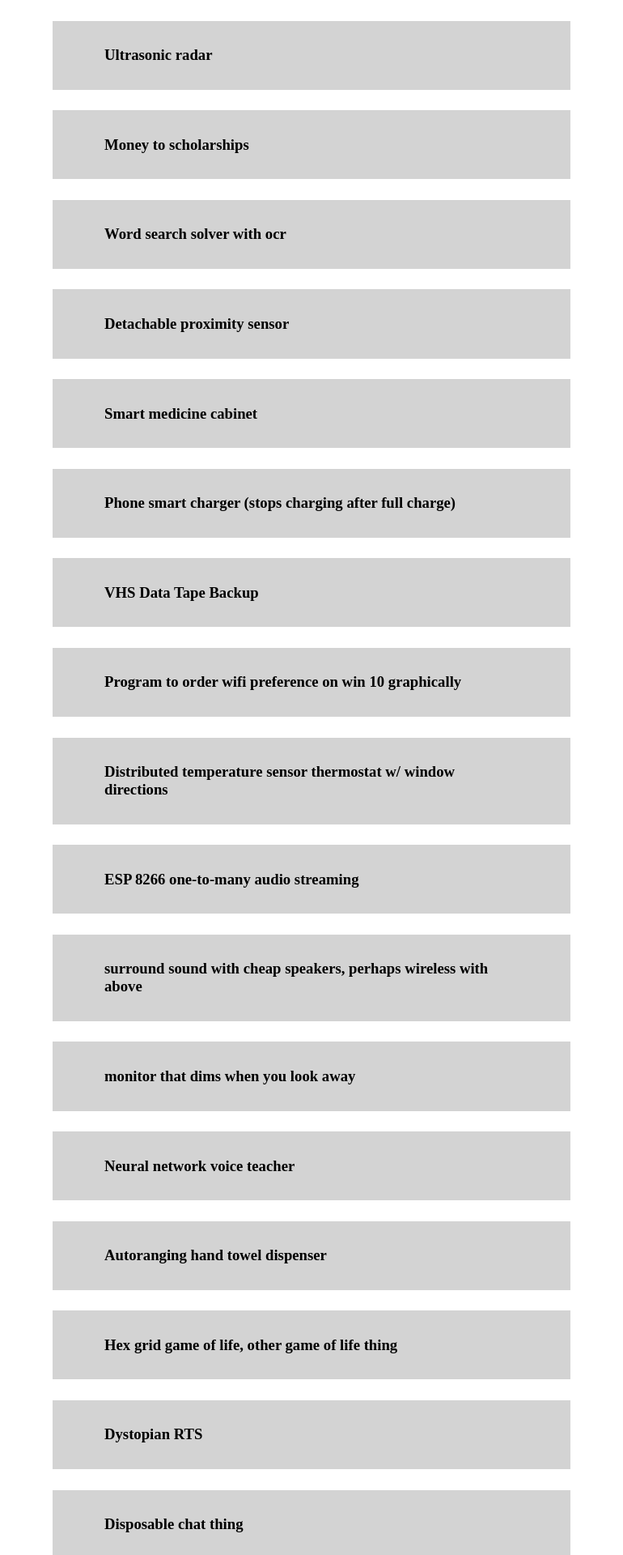
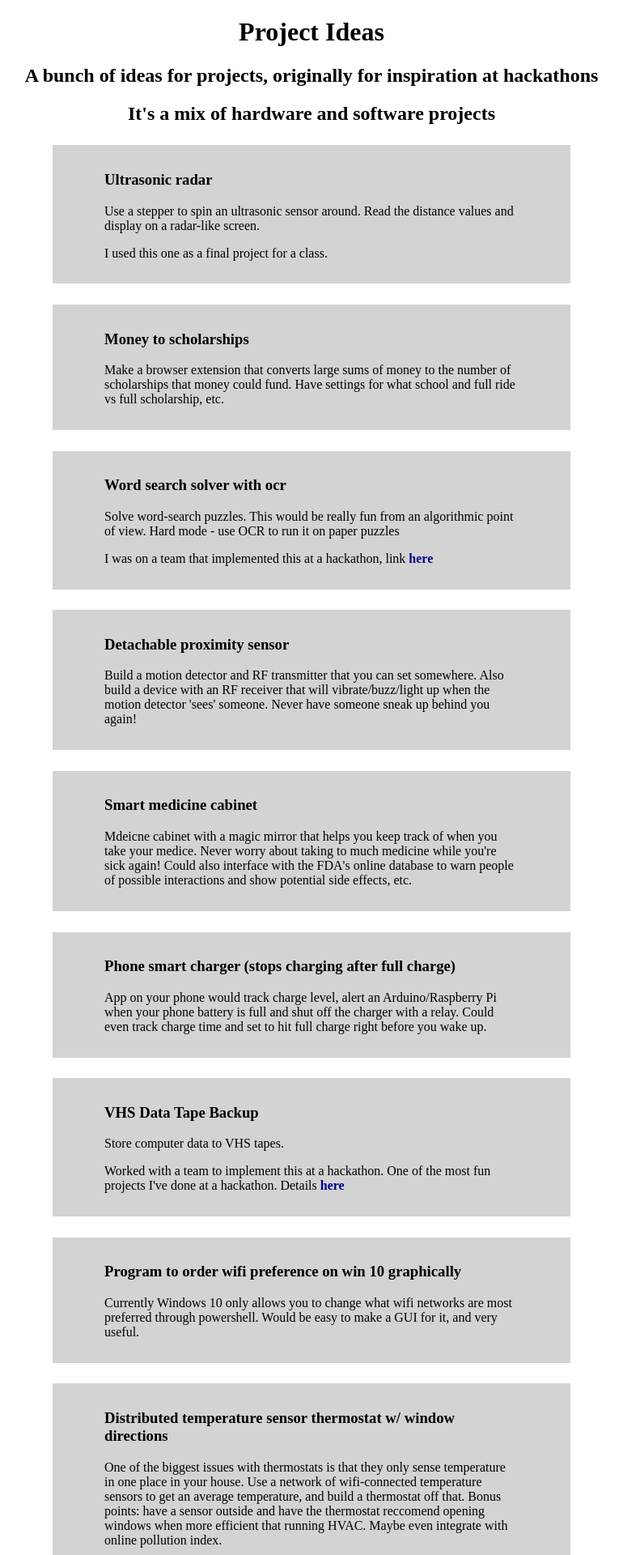
Before and after one commit to ofthedove/andrewcombs13.info, a PHP site: page /projectIdeas/ in a window 1280 px wide. Shown: the top 1920 px of the page at 81% size, without its empty margins (255-1025 px from the left). Run offline with PHP 8.4, Linux system fonts and the light colour scheme.

Commit message:
Actually write the project list
Version 1 Call it stable and ship it. I'm done with this for today

```diff
--- a/projectIdeas/index.php
+++ b/projectIdeas/index.php
@@ -7,271 +7,250 @@
 	<link rel="stylesheet" type="text/css" href="style.css">
 </head>
 <body>
+   <h1>Project Ideas</h1>
+   <h2>A bunch of ideas for projects, originally for inspiration at hackathons</h2>
+   <h2>It's a mix of hardware and software projects</h2>
 	<ul>
 		<li>
-			<a href="drip/"><h3>Ultrasonic radar</h3></a>
+			<h3>Ultrasonic radar</h3>
 			<div class="copy">
-				<p></p>
+				<p>Use a stepper to spin an ultrasonic sensor around. Read the distance values and display on a radar-like screen.</p>
+            <p>I used this one as a final project for a class.</p>
 			</div>
 		</li>
 		<li>
-			<a href="drip/"><h3>Money to scholarships</h3></a>
+			<h3>Money to scholarships</h3>
 			<div class="copy">
-				<p></p>
+				<p>Make a browser extension that converts large sums of money to the number of scholarships that money could fund. Have settings for what school and full ride vs full scholarship, etc.</p>
 			</div>
 		</li>
 		<li>
-			<a href="drip/"><h3>Word search solver with ocr</h3></a>
+			<h3>Word search solver with ocr</h3>
 			<div class="copy">
-				<p></p>
+				<p>Solve word-search puzzles. This would be really fun from an algorithmic point of view. Hard mode - use OCR to run it on paper puzzles</p>
+            <p>I was on a team that implemented this at a hackathon, link <a href="https://devpost.com/software/lexitrek">here</a></p>
 			</div>
 		</li>
 		<li>
-			<a href="drip/"><h3>Detachable proximity sensor</h3></a>
+			<h3>Detachable proximity sensor</h3>
 			<div class="copy">
-				<p></p>
+				<p>Build a motion detector and RF transmitter that you can set somewhere. Also build a device with an RF receiver that will vibrate/buzz/light up when the motion detector 'sees' someone. Never have someone sneak up behind you again!</p>
 			</div>
 		</li>
 		<li>
-			<a href="drip/"><h3>Smart medicine cabinet</h3></a>
+			<h3>Smart medicine cabinet</h3>
 			<div class="copy">
-				<p></p>
+				<p>Mdeicne cabinet with a magic mirror that helps you keep track of when you take your medice. Never worry about taking to much medicine while you're sick again! Could also interface with the FDA's online database to warn people of possible interactions and show potential side effects, etc.</p>
 			</div>
 		</li>
 		<li>
-			<a href="drip/"><h3>Phone smart charger (stops charging after full charge)</h3></a>
+			<h3>Phone smart charger (stops charging after full charge)</h3>
 			<div class="copy">
-				<p></p>
+				<p>App on your phone would track charge level, alert an Arduino/Raspberry Pi when your phone battery is full and shut off the charger with a relay. Could even track charge time and set to hit full charge right before you wake up.</p>
 			</div>
 		</li>
 		<li>
-			<a href="drip/"><h3>VHS Data Tape Backup</h3></a>
+			<h3>VHS Data Tape Backup</h3>
 			<div class="copy">
-				<p></p>
+				<p>Store computer data to VHS tapes.</p>
+            <p>Worked with a team to implement this at a hackathon. One of the most fun projects I've done at a hackathon. Details <a href="https://devpost.com/software/video-home-storage-odumbn">here</a></p>
 			</div>
 		</li>
 		<li>
-			<a href="drip/"><h3>Program to order wifi preference on win 10 graphically</h3></a>
+			<h3>Program to order wifi preference on win 10 graphically</h3>
 			<div class="copy">
-				<p></p>
+				<p>Currently Windows 10 only allows you to change what wifi networks are most preferred through powershell. Would be easy to make a GUI for it, and very useful.</p>
 			</div>
 		</li>
 		<li>
-			<a href="drip/"><h3>Distributed temperature sensor thermostat w/ window directions</h3></a>
+			<h3>Distributed temperature sensor thermostat w/ window directions</h3>
 			<div class="copy">
-				<p></p>
+				<p>One of the biggest issues with thermostats is that they only sense temperature in one place in your house. Use a network of wifi-connected temperature sensors to get an average temperature, and build a thermostat off that. Bonus points: have a sensor outside and have the thermostat reccomend opening windows when more efficient that running HVAC. Maybe even integrate with online pollution index.</p>
 			</div>
 		</li>
 		<li>
-			<a href="drip/"><h3>ESP 8266 one-to-many audio streaming</h3></a>
+			<h3>ESP 8266 one-to-many audio streaming</h3>
 			<div class="copy">
-				<p></p>
+				<p>Implement audio streaming over bare UDP on ESP 8266s. Would be challenging to learn about stream control, networking, error correction, synchronization, etc.</p>
 			</div>
 		</li>
 		<li>
-			<a href="drip/"><h3>surround sound with cheap speakers, perhaps wireless with above</h3></a>
+			<h3>Surround sound with cheap speakers, perhaps wireless with above</h3>
 			<div class="copy">
-				<p></p>
+				<p>Turn 3 sets of stereo speakers into 6 channel surround sound using math and electronics. Difficulty level: hard.</p>
 			</div>
 		</li>
 		<li>
-			<a href="drip/"><h3>monitor that dims when you look away</h3></a>
+			<h3>Monitor that dims when you look away</h3>
 			<div class="copy">
-				<p></p>
+				<p>Use a webcam and facial recognition (probably with OpenCV) to detect whether you're looking at your monitor. Dim your monitor when you're looking away to save power and ward off curious co-workers</p>
 			</div>
 		</li>
 		<li>
-			<a href="drip/"><h3>Neural network voice teacher</h3></a>
+			<h3>Neural network voice teacher</h3>
 			<div class="copy">
-				<p></p>
+				<p><a href="https://rocksmith.ubisoft.com/rocksmith/en-us/home/">This</a> but with a mic for voice</p>
 			</div>
 		</li>
 		<li>
-			<a href="drip/"><h3>Autoranging hand towel dispenser</h3></a>
+			<h3>Autoranging hand towel dispenser</h3>
 			<div class="copy">
-				<p></p>
+				<p>Have you noticed how a lot of towel dispensers dispense towels even when no one is nearby? Use a basic AI to allow towel dispensers to automatically change their motion sensor sensitivity.</p>
 			</div>
 		</li>
 		<li>
-			<a href="drip/"><h3>Hex grid game of life, other game of life thing</h3></a>
+			<h3>Hex grid game of life, other game of life thing</h3>
 			<div class="copy">
-				<p></p>
+				<p>Game of life, except hexes instead of squares</p>
 			</div>
 		</li>
 		<li>
-			<a href="drip/"><h3>Dystopian RTS</h3></a>
+			<h3>Dystopian RTS</h3>
 			<div class="copy">
-				<p></p>
+				<p>RTS, but dystopian.</p>
 			</div>
 		</li>
 		<li>
-			<a href="drip/"><h3>Disposable chat thing</h3></a>
+			<h3>Disposable chat thing</h3>
 			<div class="copy">
-				<p></p>
+				<p>Chat where you only keep your username as long as you're using it, and can change it at any time. Lots of anonymity.</p>
 			</div>
 		</li>
 		<li>
-			<a href="drip/"><h3>Smart phone</h3></a>
+			<h3>Smart phone</h3>
 			<div class="copy">
-				<p></p>
+				<p>Build a smart phone with an arduino/raspberry pi.</p>
 			</div>
 		</li>
 		<li>
-			<a href="drip/"><h3>Coil gun</h3></a>
+			<h3>Coil gun</h3>
 			<div class="copy">
-				<p></p>
+				<p>Capacitors and magnet wire. Move nails _really_ fast</p>
 			</div>
 		</li>
 		<li>
-			<a href="drip/"><h3>Secure Phone -Analog Encryption -Recording -voice modulation</h3></a>
+			<h3>Secure Phone -Analog Encryption -Recording -voice modulation</h3>
 			<div class="copy">
-				<p></p>
+				<p>Build a phone with an arduino (or raspberry pi) that adds all kinds of security features, low and high tech.</p>
 			</div>
 		</li>
 		<li>
-			<a href="drip/"><h3>microcontroller SDR</h3></a>
+			<h3>Microcontroller SDR</h3>
 			<div class="copy">
-				<p></p>
+				<p>Low tech SDR using fast RAM, a binary counter, a micro, some adders, and PWM DAC.</p>
 			</div>
 		</li>
 		<li>
-			<a href="drip/"><h3>Text based adventure w/. multiplayer</h3></a>
+			<h3>Text based adventure w/. multiplayer</h3>
 			<div class="copy">
-				<p></p>
+				<p>Text based adventure, except multiplayer</p>
 			</div>
 		</li>
 		<li>
-			<a href="drip/"><h3>6 dof vr fps</h3></a>
+			<h3>6 dof vr fps</h3>
 			<div class="copy">
-				<p></p>
+				<p>First person shooter set in space with full 6 degrees of freedom. Bonus points for accurate orbital mechanics. Basically Shattered Horizons.</p>
 			</div>
 		</li>
 		<li>
-			<a href="drip/"><h3>AdChaff</h3></a>
+			<h3>AdChaff</h3>
 			<div class="copy">
-				<p></p>
+				<p>Have a pi that you log into with Google and Facebook and such, then it constantly visits random websites and clicks on ads. Make your online tracking data useless. Bonus points for simiple AI stuff, like turning off to simulate "sleep." Similar too, but different from, <a href="https://adnauseam.io/">AdNauseam</a></p>
 			</div>
 		</li>
 		<li>
-			<a href="drip/"><h3>a3bu Oscope/Logic Analyser/function generator</h3></a>
+			<h3>XMega a3bu Oscope/Logic Analyser/function generator</h3>
 			<div class="copy">
-				<p></p>
+				<p>Build a terrible little Oscope with a microcontroller. Wouldn't be very good, but it would be cheap and useful for simple Arduino projects</p>
 			</div>
 		</li>
 		<li>
-			<a href="drip/"><h3>bluetooth numeric keypad</h3></a>
+			<h3>Bluetooth numeric keypad</h3>
 			<div class="copy">
-				<p></p>
+				<p>Wireless bluetooth number pad. Surprisingly difficult to find one you can buy.</p>
 			</div>
 		</li>
 		<li>
-			<a href="drip/"><h3>morse code speaker from loud printer</h3></a>
+			<h3>Morse code speaker from loud printer</h3>
 			<div class="copy">
-				<p></p>
+				<p>You know how some printers make loud noises as the print head moves back and forth? Write a program that, when given an input string, converts it to Morse code then generates a pdf that makes the printer move to sound out the morse code.</p>
 			</div>
 		</li>
 		<li>
-			<a href="drip/"><h3>Age of Empires second screen info mod (#villagers, military breakdown, etc)</h3></a>
+			<h3>Age of Empires second screen info mod (#villagers, military breakdown, etc)</h3>
 			<div class="copy">
-				<p></p>
+				<p>Sow details about game statistics in a second window. Pretty straightforward.</p>
 			</div>
 		</li>
 		<li>
-			<a href="drip/"><h3>Arduino Yahtzee (Good complex example project)</h3></a>
+			<h3>Arduino Yahtzee (Good complex example project)</h3>
 			<div class="copy">
-				<p></p>
+				<p>Implement the game Yahtzee on an Arduino. Would require a lot of knowledge of coding and, if done carefully, could cover almost every feature of object oriented programming and Arduino hardware.</p>
 			</div>
 		</li>
 		<li>
-			<a href="drip/"><h3>Age of Umpires (credit Paul)</h3></a>
+			<h3>Age of Umpires<h3>
 			<div class="copy">
-				<p></p>
+				<p>Age of Empires satire based on baseball. Credit goes to my little brother for this idea.</p>
 			</div>
 		</li>
 		<li>
-			<a href="drip/"><h3>Reddit search engine</h3></a>
+			<h3>Reddit search engine</h3>
 			<div class="copy">
-				<p></p>
+				<p>Build an "advanced search" for Reddit. Allow you to search keywords, titles, usernames, etc. and filter by sub, date, poster, etc.</p>
 			</div>
 		</li>
 		<li>
-			<a href="drip/"><h3>Kerbal space program simulator</h3></a>
+			<h3>Kerbal space program simulator</h3>
 			<div class="copy">
-				<p></p>
+				<p>Simulate playing the classic simulator! Press a button faster to make more things blow up!</p>
 			</div>
 		</li>
 		<li>
-			<a href="drip/"><h3>Amazon Deals RSS Feed Scraper</h3></a>
+			<h3>Amazon Deals RSS Feed Scraper</h3>
 			<div class="copy">
-				<p></p>
+				<p>Amazon publishes an RSS feed of sales. Build a program that reads the feed and searches for specified keywords. Bonus points for filtering by cost, user rating etc. For example, you could specify that you want a 128GB SSD for less than $50 and it would alert you as soon as one came up.</p>
 			</div>
 		</li>
 		<li>
-			<a href="drip/"><h3>Physical WiFi pc remote</h3></a>
+			<h3>Physical WiFi pc remote</h3>
 			<div class="copy">
-				<p></p>
+				<p>Build a programmable remote for your PC that worked over WiFi. Power it with a Pi, ESP 8266, or Onion Omega. Communicate with VNC or have a small program on the PC that executed AutoHotKey scripts based on input from the remote.</p>
 			</div>
 		</li>
 		<li>
-			<a href="drip/"><h3>Breathing simulator (vr?)</h3></a>
+			<h3>Breathing simulator (vr?)</h3>
 			<div class="copy">
-				<p></p>
+				<p>Breathing is actually really hard! Take the place of someones autonomic nervous system while they pursue a variety of activities. Can you keep their blood appropriately oxygenated based only on their heart rate and blood C02 levels?</p>
 			</div>
 		</li>
 		<li>
-			<a href="drip/"><h3>Vector Spacewar / take apart CRT</h3></a>
+			<h3>Vector Spacewar / take apart CRT</h3>
 			<div class="copy">
-				<p></p>
+				<p>Convert an old CRT from raster graphics to vector graphics. Implement Spacewar on an arduino/raspberry pi and use the CRT as the display</p>
+            <p>I work with a team that attempted this at a hackathon, details <a href="https://devpost.com/software/space-war">here.</a></p>
+            <p>Spacewar is one of the oldest video games. Info about it <a href="https://en.wikipedia.org/wiki/Spacewar!">here</a></p>
+            <p>CAUTION! CRT displays are dangerous and can kill you half a dozen different ways. Don't open them unless you know what you're doing!</p>
 			</div>
 		</li>
 		<li>
-			<a href="drip/"><h3>Lunch with a pro</h3></a>
+			<h3>Better delete history</h3>
 			<div class="copy">
-				<p></p>
+				<p>After deleting your history, it generates a bunch of fake, innocent looking history. Few things are more suspicious than a completely empty browser history.</p>
 			</div>
 		</li>
 		<li>
-			<a href="drip/"><h3>cbord cardinal cash chart</h3></a>
+			<h3>Suing machine</h3>
 			<div class="copy">
-				<p></p>
+				<p>Generates random law suit documents using basic AI. Allows you to pronounce sewing machine wrong with impunity.</p>
 			</div>
 		</li>
 		<li>
-			<a href="drip/"><h3>Better delete history</h3></a>
+			<h3>Better motion lights</h3>
 			<div class="copy">
-				<p></p>
+				<p>Motion lights that don't turn off when they stop seeing motion, they turn off when they sense motion somewhere else. Only really works if there's only one person though... This idea still needs work</p>
 			</div>
 		</li>
-		<li>
-			<a href="drip/"><h3>Desktop cup holder (w/ drink dispenser?)</h3></a>
-			<div class="copy">
-				<p></p>
-			</div>
-		</li>
-		<li>
-			<a href="drip/"><h3>Ad detect radio</h3></a>
-			<div class="copy">
-				<p></p>
-			</div>
-		</li>
-		<li>
-			<a href="drip/"><h3>Suing machine</h3></a>
-			<div class="copy">
-				<p></p>
-			</div>
-		</li>
-		<li>
-			<a href="drip/"><h3>Better motion lights</h3></a>
-			<div class="copy">
-				<p></p>
-			</div>
-		</li>
-		<li>
-			<a href="drip/"><h3>"Am I wasting my time" website (yes)</h3></a>
-			<div class="copy">
-				<p></p>
-			</div>
-		</li
 	</ul>
 </body>
 </html>
--- a/projectIdeas/style.css
+++ b/projectIdeas/style.css
@@ -2,6 +2,10 @@ body{
 	margin: 0px;
 	padding: 0px;
 	background-color: white;
+}
+
+h1, h2{
+   text-align: center;
 }
 
 ul{
@@ -19,13 +23,10 @@ li{
 	background-color: lightgrey;
 }
 
-li:active{
-	background-color: grey;
-}
-
 a{
 	text-decoration: none;
-	color: inherit;
+   font-weight: bold;
+	color: darkblue;
 	cursor: pointer;
 }
 
```
